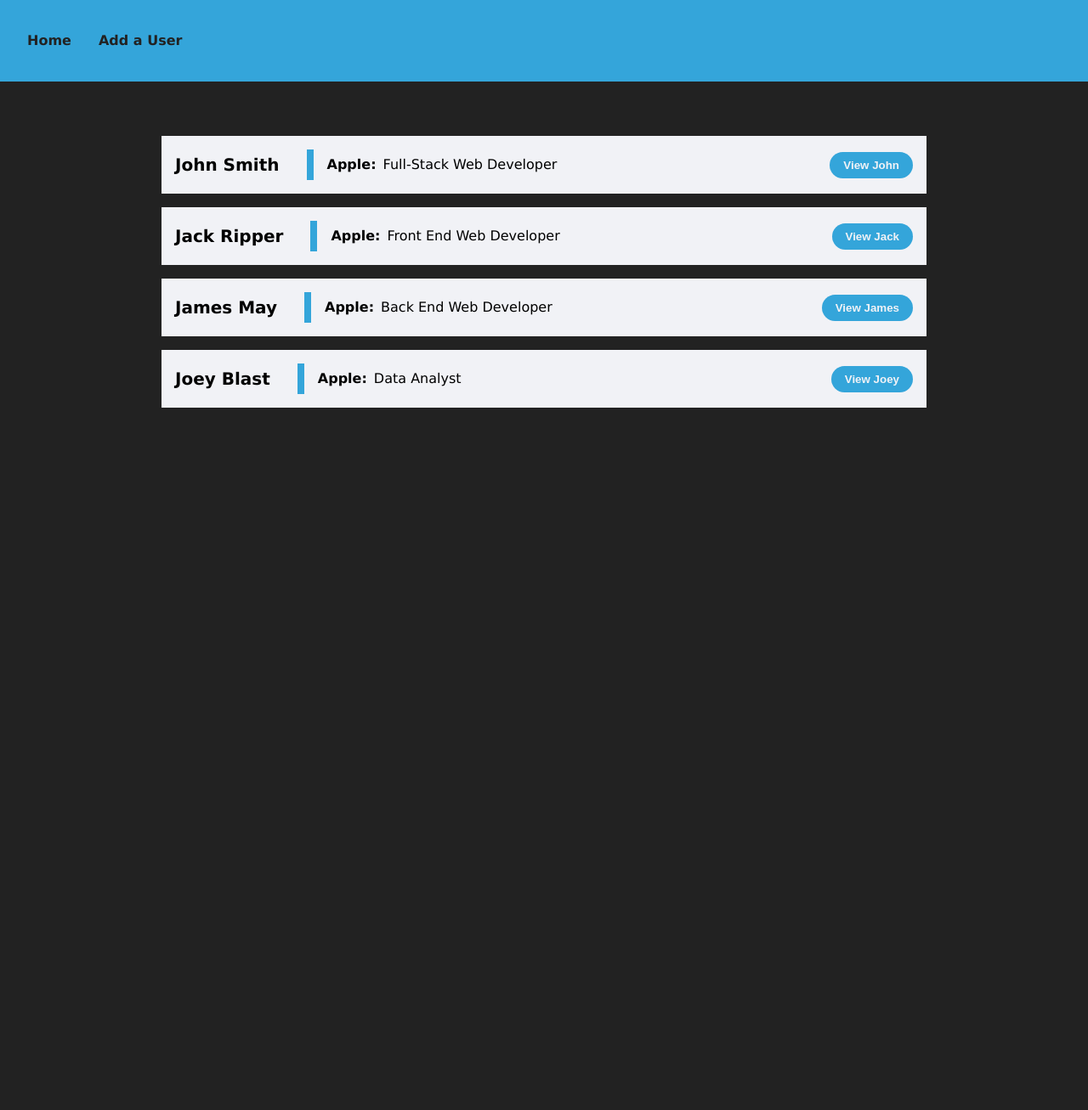
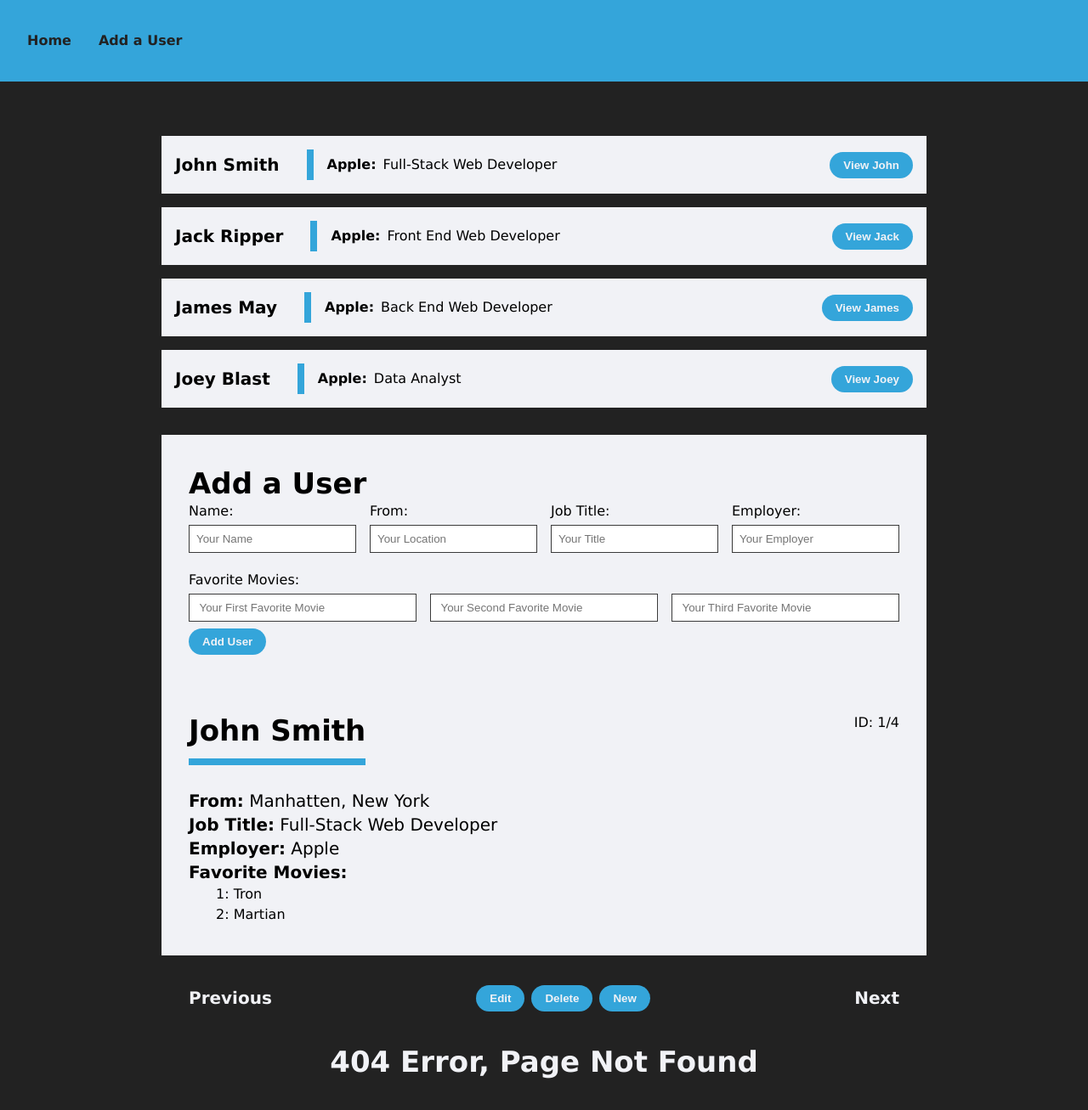
Before and after one commit to zackrogerst/user-directory, a React (Create React App) app: page / in a window 1280 px wide. Before the commit this address led to /users. Shown: the whole page at 85% size. Before the commit the page ends 800 px from the top, so only its background shows below. Built offline with nearby package versions, Linux system fonts and the light colour scheme.

Commit message:
removed routing temporarily

```diff
--- a/src/App.jsx
+++ b/src/App.jsx
@@ -1,13 +1,12 @@
-// import { Fragment } from "react";
-// import Header from "./components/Header";
+import { useState } from "react";
+import { Fragment } from "react";
+import Header from "./components/Header";
 
-import { useState } from "react";
-
-import { Routes, Route, Navigate } from "react-router-dom";
+// import { Routes, Route, Navigate } from "react-router-dom";
 
 import "./App.css";
 
-import Layout from "./components/Layout";
+// import Layout from "./components/Layout";
 
 import AllUsers from "./screens/AllUsers";
 import AddAUser from "./screens/AddAUser";
@@ -19,24 +18,24 @@ import db from "./data/db";
 function App() {
 	const [users, setUsers] = useState(db);
 	return (
-		<Layout>
-			<Routes>
-				<Route path="/" element={<Navigate replace to="/users" />} />
-				<Route path="/users" element={<AllUsers users={users} setUsers={setUsers} />} />
-				<Route path="/users:id" element={<IndividualUser users={users} setUsers={setUsers} />} />
-				<Route path="/add-user" element={<AddAUser users={users} setUsers={setUsers} />} />
-				<Route path="*" element={<NotFound />} />
-			</Routes>
-		</Layout>
-		// <Fragment>
-		// 	<Header />
-		// 	<main>
-		// 		<AllUsers users={users} setUsers={setUsers} />
-		// 		<AddAUser users={users} setUsers={setUsers} />
-		// 		<IndividualUser users={users} setUsers={setUsers} />
-		// 		<NotFound />
-		// 	</main>
-		// </Fragment>
+		// <Layout>
+		// 	<Routes>
+		// 		<Route path="/" element={<Navigate replace to="/users" />} />
+		// 		<Route path="/users" element={<AllUsers users={users} setUsers={setUsers} />} />
+		// 		<Route path="/users:id" element={<IndividualUser users={users} setUsers={setUsers} />} />
+		// 		<Route path="/add-user" element={<AddAUser users={users} setUsers={setUsers} />} />
+		// 		<Route path="*" element={<NotFound />} />
+		// 	</Routes>
+		// </Layout>
+		<Fragment>
+			<Header />
+			<main>
+				<AllUsers users={users} setUsers={setUsers} />
+				<AddAUser users={users} setUsers={setUsers} />
+				<IndividualUser users={users} setUsers={setUsers} />
+				<NotFound />
+			</main>
+		</Fragment>
 	);
 }
 
```
